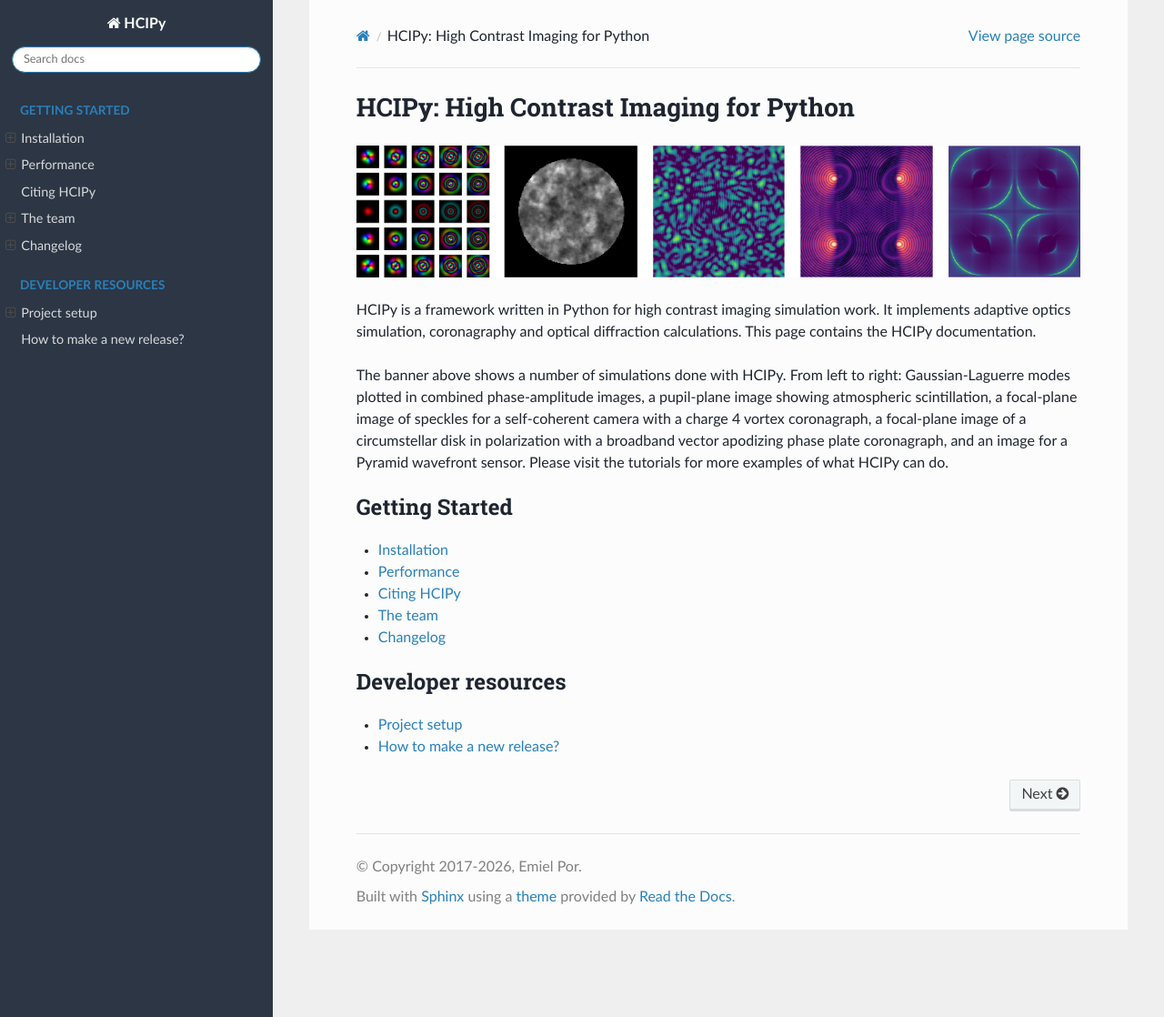
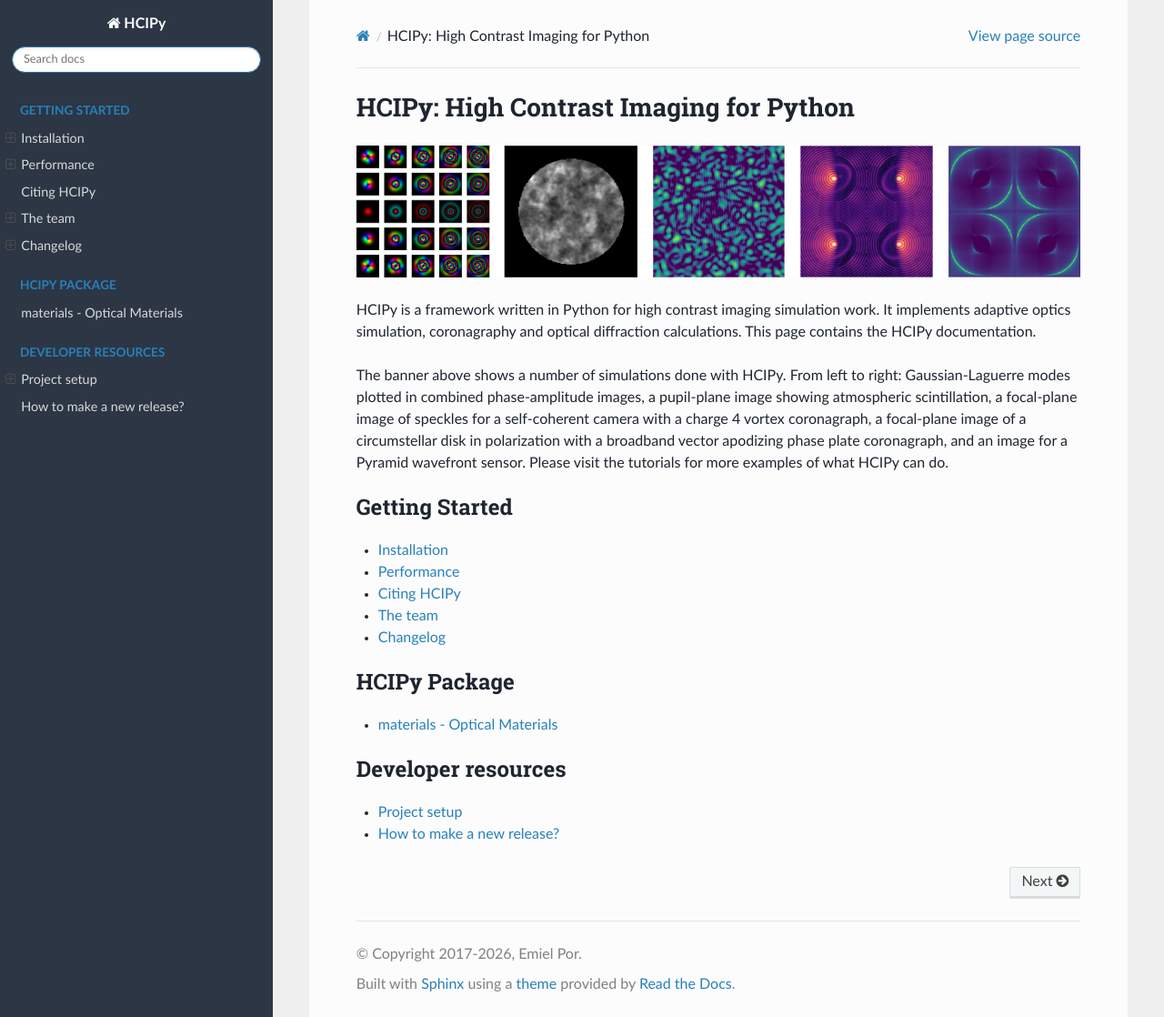
Before and after one commit to ehpor/hcipy, a Sphinx documentation site: the page built from doc/index.rst, in a window 1280 px wide and 1118 px high. Shown: the whole window at 91% size. Built offline with Sphinx 7.4.7 and the Read the Docs theme 3.1.0, drawn with Linux system fonts in a browser that asks for light colours; pages that are not in the unit, such as notebooks, are missing from menus; the version number could not be read and is left out.

Commit message:
Add documentation for the materials module.

```diff
--- a/doc/index.rst
+++ b/doc/index.rst
@@ -30,6 +30,7 @@
    modules/field
    modules/fourier
    modules/interpolation
+   modules/materials
    modules/metrics
    modules/mode_basis
    modules/optics
--- /dev/null
+++ b/doc/modules/materials.rst
@@ -0,0 +1,9 @@
+materials - Optical Materials
+=============================
+
+.. currentmodule:: hcipy.materials
+
+.. automodapi:: hcipy.materials
+    :no-inheritance-diagram:
+    :include-all-objects:
+    :no-heading:
```
